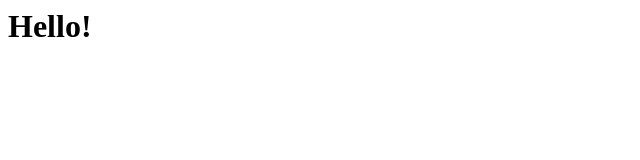
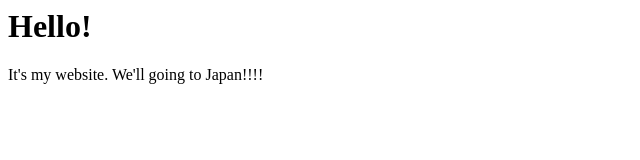
Before and after one commit to jay31469/JPTravel, a plain HTML site: page index.html in a window 1280 px wide. Shown: the whole page, without its empty margins (0-640 px from the left). Drawn offline with Linux system fonts and the light colour scheme.

Commit message:
Update index.html

```diff
--- a/index.html
+++ b/index.html
@@ -1 +1,3 @@
 <h1>Hello!</h1>
+It's my website.
+We'll going to Japan!!!!
```
